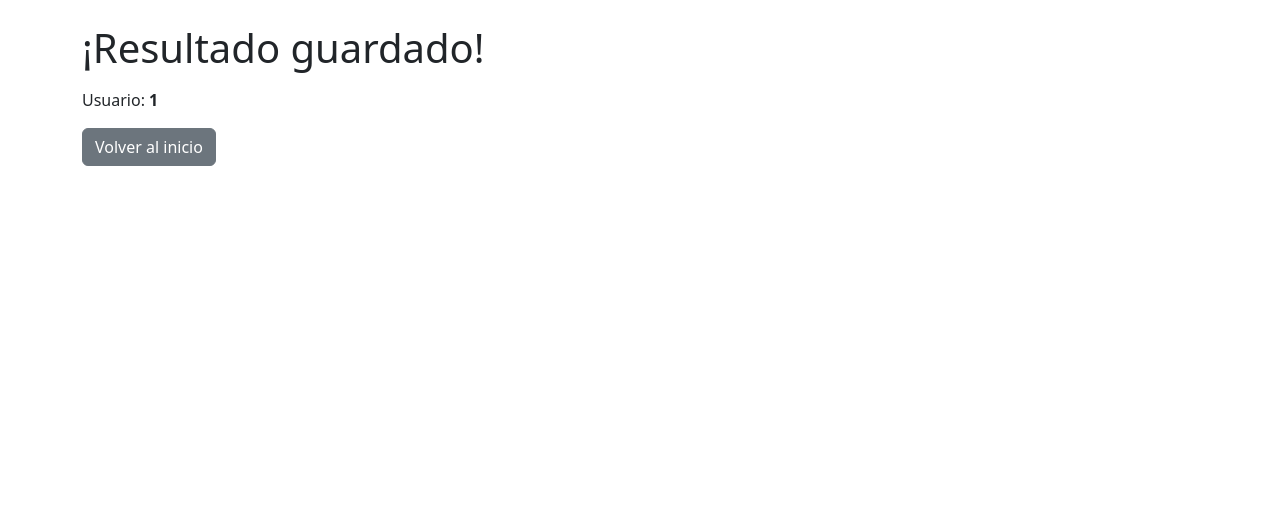
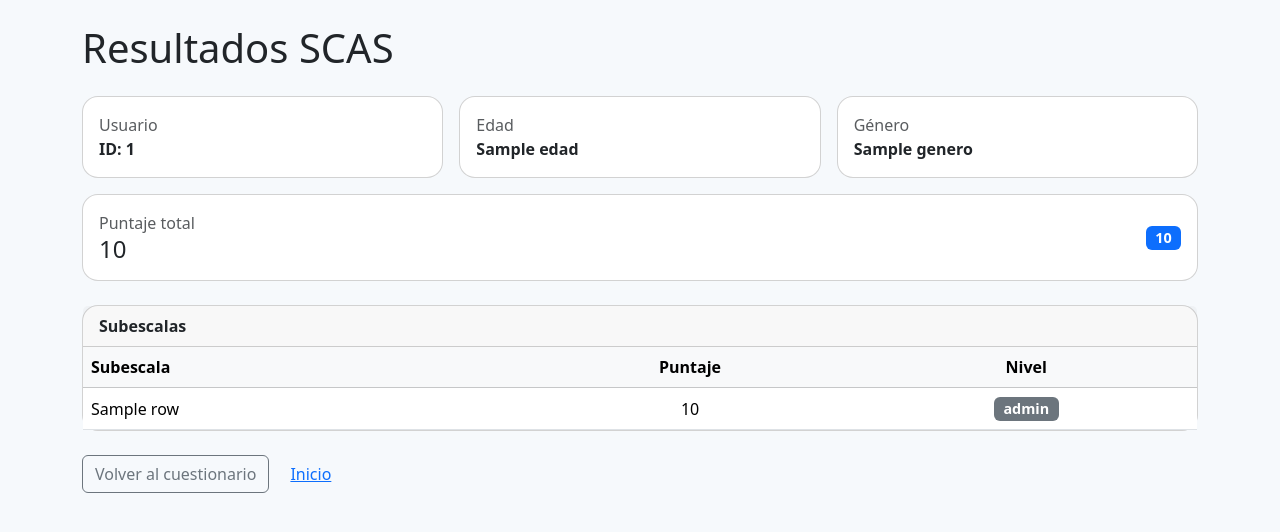
Before and after one commit to MirellaYuriko1/Tesis_clon, a Flask app: template templates/resultado.html in a window 1280 px wide. Shown: the top 532 px of the page. Run offline with Flask 3, Linux system fonts and the light colour scheme; the template is opened without the code that fills it: most values are stand-ins (such as "Sample title", 1, 10 or a date in 2020).

Commit message:
Actualizar

```diff
--- a/app.py
+++ b/app.py
@@ -40,9 +40,68 @@ def cuestionario():
     return render_template("cuestionario.html", uid=uid)
 
 # Ruta para Resultado
-@app.route('/resultado')
+@app.get('/resultado')
 def resultado():
-    return render_template("resultado.html")
+    uid = request.args.get('uid', type=int)
+    if not uid:
+        return "Falta el parámetro uid.", 400
+
+    cn = get_db()
+    cur = cn.cursor(dictionary=True)
+    cur.execute("""
+        SELECT id_cuestionario, edad, genero,
+               puntaje_Dim1, puntaje_Dim2, puntaje_Dim3,
+               puntaje_Dim4, puntaje_Dim5, puntaje_Dim6,
+               puntaje_total, nivel, created_at
+        FROM cuestionario
+        WHERE id_usuario=%s
+        ORDER BY created_at DESC
+        LIMIT 1
+    """, (uid,))
+    row = cur.fetchone()
+    cur.close(); cn.close()
+
+    if not row:
+        # No hay cuestionario para ese usuario
+        return render_template('resultado.html', notfound=True, uid=uid)
+
+    # Mapeo para pasar a la función de interpretación
+    sumas_dim = {
+        "Dim1": row['puntaje_Dim1'],
+        "Dim2": row['puntaje_Dim2'],
+        "Dim3": row['puntaje_Dim3'],
+        "Dim4": row['puntaje_Dim4'],
+        "Dim5": row['puntaje_Dim5'],
+        "Dim6": row['puntaje_Dim6'],
+    }
+
+    inter_sub, inter_total = interpreta_normas(
+        row['genero'], row['edad'], sumas_dim, row['puntaje_total']
+    )
+
+    # Construimos filas para la tabla (en el orden que quieras mostrar)
+    dims_order = ["Dim1","Dim2","Dim3","Dim4","Dim5","Dim6"]
+    rows = []
+    for d in dims_order:
+        key = DIM_NOMBRES[d]           # p.ej. "PanicoAgorafobia"
+        rows.append({
+            "code": key,
+            "label": PRETTY[key],      # p.ej. "Pánico/Agorafobia"
+            "score": sumas_dim[d],
+            "level": inter_sub.get(key) or "-"   # "-" si no aplica norma
+        })
+
+    nivel_total = inter_total or row['nivel']    # usa norma si aplica; si no, el que guardaste
+    return render_template(
+        'resultado.html',
+        notfound=False,
+        uid=uid,
+        edad=row['edad'],
+        genero=row['genero'],
+        rows=rows,
+        total=row['puntaje_total'],
+        nivel_total=nivel_total
+    )
 
 # Ruta para que guarde el registro de usuario (GET y POST)
 @app.route('/registro', methods=['GET', 'POST'])
--- a/templates/resultado.html
+++ b/templates/resultado.html
@@ -1,17 +1,105 @@
 <!doctype html>
 <html lang="es">
 <head>
-  <meta charset="utf-8">
-  <title>Resultado</title>
-  <link href="https://cdn.jsdelivr.net/npm/bootstrap@5.3.3/dist/css/bootstrap.min.css" rel="stylesheet">
+  <meta charset="utf-8"/>
+  <meta name="viewport" content="width=device-width, initial-scale=1"/>
+  <title>Resultados SCAS</title>
+
+  <link href="https://cdn.jsdelivr.net/npm/bootstrap@5.3.3/dist/css/bootstrap.min.css" rel="stylesheet"/>
+  <style>
+    body{ background:#f6f9fc; }
+    .card{ border-radius:16px; }
+    .badge-level{ font-size:.9rem; }
+  </style>
 </head>
-<body class="p-4">
-  <div class="container">
-    <h1 class="mb-3">¡Resultado guardado!</h1>
-    {% if uid %}
-      <p>Usuario: <strong>{{ uid }}</strong></p>
-    {% endif %}
-    <a href="/" class="btn btn-secondary">Volver al inicio</a>
-  </div>
+<body>
+<div class="container py-4">
+  <h1 class="mb-4">Resultados SCAS</h1>
+
+  {% if notfound %}
+    <div class="alert alert-warning">
+      No se encontró un cuestionario guardado para este usuario.
+    </div>
+    <a href="/cuestionario?uid={{ uid }}" class="btn btn-primary">Ir al cuestionario</a>
+  {% else %}
+    <div class="row g-3 mb-3">
+      <div class="col-md-4">
+        <div class="card p-3">
+          <div class="text-muted">Usuario</div>
+          <div class="fw-semibold">ID: {{ uid }}</div>
+        </div>
+      </div>
+      <div class="col-md-4">
+        <div class="card p-3">
+          <div class="text-muted">Edad</div>
+          <div class="fw-semibold">{{ edad }}</div>
+        </div>
+      </div>
+      <div class="col-md-4">
+        <div class="card p-3">
+          <div class="text-muted">Género</div>
+          <div class="fw-semibold">{{ genero }}</div>
+        </div>
+      </div>
+    </div>
+
+    <!-- Total -->
+    <div class="card mb-4">
+      <div class="card-body d-flex justify-content-between align-items-center">
+        <div>
+          <div class="text-muted">Puntaje total</div>
+          <div class="h4 mb-0">{{ total }}</div>
+        </div>
+        <div>
+          <span class="badge bg-primary badge-level">{{ nivel_total }}</span>
+        </div>
+      </div>
+    </div>
+
+    <!-- Subescalas -->
+    <div class="card">
+      <div class="card-header fw-semibold">Subescalas</div>
+      <div class="card-body p-0">
+        <div class="table-responsive">
+          <table class="table align-middle mb-0">
+            <thead class="table-light">
+              <tr>
+                <th>Subescala</th>
+                <th class="text-center">Puntaje</th>
+                <th class="text-center">Nivel</th>
+              </tr>
+            </thead>
+            <tbody>
+            {% for r in rows %}
+              <tr>
+                <td>{{ r.label }}</td>
+                <td class="text-center">{{ r.score }}</td>
+                <td class="text-center">
+                  {% if r.level == 'Muy alto' %}
+                    <span class="badge bg-danger badge-level">{{ r.level }}</span>
+                  {% elif r.level == 'Alto' %}
+                    <span class="badge bg-warning text-dark badge-level">{{ r.level }}</span>
+                  {% elif r.level == 'Elevado' %}
+                    <span class="badge bg-info text-dark badge-level">{{ r.level }}</span>
+                  {% elif r.level == 'Normal' %}
+                    <span class="badge bg-success badge-level">{{ r.level }}</span>
+                  {% else %}
+                    <span class="badge bg-secondary badge-level">{{ r.level }}</span>
+                  {% endif %}
+                </td>
+              </tr>
+            {% endfor %}
+            </tbody>
+          </table>
+        </div>
+      </div>
+    </div>
+
+    <div class="mt-4 d-flex gap-2">
+      <a href="/cuestionario?uid={{ uid }}" class="btn btn-outline-secondary">Volver al cuestionario</a>
+      <a href="/" class="btn btn-link">Inicio</a>
+    </div>
+  {% endif %}
+</div>
 </body>
 </html>
```
